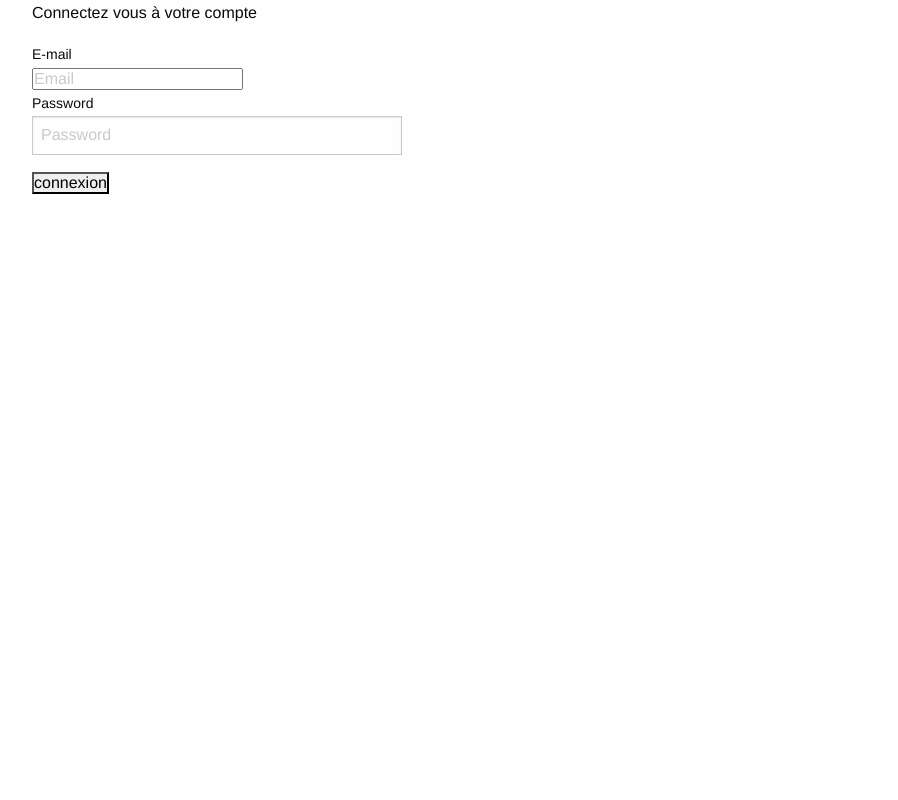
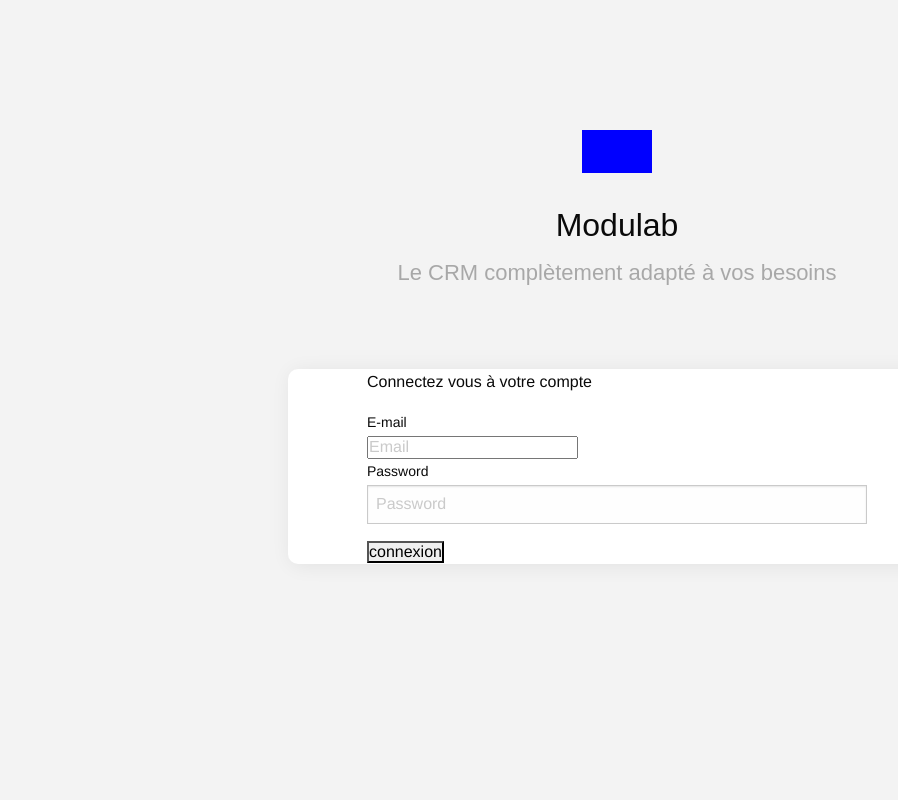
Before and after one commit to Rowlab/modulab, a PHP site: page /modulab/ in a window 1280 px wide. Shown: the whole page, without its empty margins (23-921 px from the left). Run offline with PHP 8.4, Linux system fonts and the light colour scheme; data that the repository does not hold is empty; style sheets or scripts are compiled from the project's sources; some libraries are stand-ins or nearby versions; some web fonts are replaced.

Commit message:
Ajout annimation du début + fix du builder

```diff
--- a/app/views/templates/footer.php
+++ b/app/views/templates/footer.php
@@ -1,5 +1,6 @@
 <footer>
-  <h1>Footer</h1>
+  <!-- <h1>Footer</h1> -->
 </footer>
 </body>
+<script src="scirpt/loader.js" type="text/javascript"></script>
 </html>
--- a/app/views/templates/head.php
+++ b/app/views/templates/head.php
@@ -16,10 +16,10 @@
   <meta name="format-detection" content="telephone=no">
 
   <!-- CSS minified -->
-  <link rel="stylesheet" href='dist/styles/app.min.css'>
-
+  <link rel="stylesheet" href="/dist/styles/app.min.css">
 </head>
 
 <body>
-  <?php
+
+<?php
 include('header.php');
--- a/app/views/templates/login.php
+++ b/app/views/templates/login.php
@@ -1,15 +1,33 @@
 <?php
 include('head.php');
 ?>
+<div class="login">
+
+
+<div class="login__loader">
+  <img src="../images/gif_loader.gif" alt="">
+</div>
 
 <div class="row">
+  <div class="columns medium-7 medium-centered">
+    <div class="login__head">
+      <div class="login__head__logo">
 
-  <div class="columns medium-4">
+      </div>
+      <h1 class="login__head__title">Modulab</h1>
+      <h2 class="login__head__subtitle">Le CRM complètement adapté à vos besoins</h2>
+    </div>
+  </div>
+
+  <div class="columns medium-7 medium-centered">
+    <div class="login__ids__wraper">
+      <div class="login__ids__content">
         <?php if (isset($data['erreur'])) : ?>
         <div>
           <?= $data['erreur'] ?>
         </div>
         <?php endif; ?>
+
         <p>Connectez vous à votre compte</p>
         <form action="/admin/connexion" method="post">
           <div>
@@ -24,3 +42,10 @@
         </form>
       </div>
     </div>
+  </div>
+</div>
+
+</div>
+<?php
+include('footer.php');
+?>
--- a/builder/gulp-tasks/img.js
+++ b/builder/gulp-tasks/img.js
@@ -15,7 +15,7 @@
 		})(err);
 		this.emit('end');
 	};
-	return gulp.src(path + '/img/**/*')
+	return gulp.src(path + '/images/**/*')
 		.pipe(imagemin())
 		.pipe(gulp.dest(path + '/dist/images'));
 };
--- a/builder/gulp-tasks/scripts.js
+++ b/builder/gulp-tasks/scripts.js
@@ -21,7 +21,7 @@
         this.emit('end');
     };
 
-    gulp.src(path + '/src/js/copy/*.js')
+    gulp.src(path + '/script/*.js')
 		.pipe(plumber({
 			errorHandler: function (error) {
 				console.log(error.message);
@@ -31,7 +31,7 @@
 		//.pipe(uglify())
 		.pipe(gulp.dest(path + '/dist/scripts/'));
 
-    return gulp.src(path + '/src/js/app.js')
+    return gulp.src(path + '/script/app.js')
         .pipe(plumber({
             errorHandler: function (error) {
                 console.log(error.message);
--- a/builder/gulpfile.js
+++ b/builder/gulpfile.js
@@ -20,5 +20,5 @@
 gulp.task('default', function(){
     gulp.watch(myPath + "/styles/**/*.scss", ['sass']);
     gulp.watch(myPath + "/script/**/*.js", ['scripts']);
-    gulp.watch([myPath + "/src/img/**/*.*"], ['img']);
+    gulp.watch([myPath + "/images/**/*.*"], ['img']);
 });
--- /dev/null
+++ b/public/scirpt/loader.js
@@ -0,0 +1,13 @@
+var loader = document.querySelector('.login__loader');
+console.log(loader);
+
+
+setTimeout(function()
+{
+  loader.style.opacity = "0"
+  loader.style.transition = "0.6s ease all"
+  loader.addEventListener('transitionend', function(){
+    loader.style.display = 'none'
+  })
+
+}, 5150);
--- a/public/styles/views/_login.scss
+++ b/public/styles/views/_login.scss
@@ -0,0 +1,74 @@
+.login{
+  min-height: 100vh;
+  background-color: $grey;
+
+  &__loader{
+    position: fixed;
+    top: 0;
+    left: 0;
+    width: 100%;
+    height: 100%;
+    z-index: 5;
+    background-color: $grey;
+    // transition: 1s ease all;
+
+    img{
+      position: relative;
+      left: 50%;
+      transform: translateX(-50%) translateY(-50%);
+      top: 50%;
+      max-width: 500px;
+    }
+  }
+
+  &__head{
+    padding-top: 130px;
+
+    &__logo{
+      margin: 0 auto;
+      width: 70px;
+      background-color: blue;
+      padding-bottom: 30px;
+      height: 43px; //TO COMMENT LATER
+
+      img{
+        width: 100%;
+        height: 100%;
+      }
+    }
+    &__title{
+      margin-top: 30px;
+      margin-bottom: 10px;
+      font-family: $avalon-bold;
+      font-size: 32px;
+      text-align: center;
+    }
+    &__subtitle{
+      font-family: $avalon-bold;
+      font-size: 22px;
+      color: #a8a8a8;
+      text-align: center;
+      margin-bottom: 50px;
+    }
+  }
+  &__ids{
+
+    &__wraper{
+      margin: 0 auto;
+      max-width: 659px;
+      max-height: 440px;
+      width: 100%;
+      height: 100%;
+      border-radius: 10px;
+      background-color: #ffffff;
+      box-shadow: 2px 2px 20px 0 rgba(0, 0, 0, 0.07);
+    }
+    &__content{
+      max-width: 500px;
+      margin: 0 auto;
+      width: 80%;
+      margin-top: 80px;
+    }
+  }
+
+}
--- a/public/styles/views/_option.scss
+++ b/public/styles/views/_option.scss
@@ -12,35 +12,35 @@
 
 
 $main-color :       #FFFFFF;
-$secondary-color :  #FFFFFF;
+$grey:              #f3f3f3;
 $terciary-color :   #FFFFFF;
 
-$avalon :               'Avalon-Medium', Arial, sans-serif;
+$avalon :               'Avalon-Medium' , Arial, sans-serif;
 $avalon-italique :      'Avalon-Medium-italique', Arial, sans-serif;
-$avalon-bold:           'Avalon-Bold', Arial, sans-serif;
+$avalon-bold:           'avalon-bold', Arial, sans-serif;
 $avalon-bold-italique:  'Avalon-bold-italique', Arial, sans-serif;
 
 @font-face {
- font-family: "Avalon-Bold";
- src: url("../dist/font/Avalon-Bold.otf") format("otf");
+ font-family: "avalon-bold";
+ src: url("../font/Avalon-Bold.otf");
 }
 
 @font-face {
  font-family: "Avalon-Bold";
- src: url("../dist/font/Avalon-Bold.otf") format("otf");
+ src: url("../font/Avalon-Bold.otf") format("otf");
 }
 
 @font-face {
  font-family: "Avalon-bold-italique";
- src: url("../dist/font/Avalon-BoldOblique.otf") format("otf");
+ src: url("../font/Avalon-BoldOblique.otf") format("otf");
 }
 
 @font-face {
  font-family: "Avalon-Medium";
- src: url("../dist/font/Avalon-Medium.otf") format("otf");
+ src: url("../font/Avalon-Medium.otf") format("otf");
 }
 
 @font-face {
  font-family: "Avalon-Medium-italique";
- src: url("../dist/font/Avalon-MediumOblique.otf") format("otf");
+ src: url("../font/Avalon-MediumOblique.otf") format("otf");
 }
```
Also changed, not shown: app/views/templates/header.php (+5 -4 lines), public/images/gif_loader.gif (added). Lines whose indentation alone changed are shown as unchanged.
